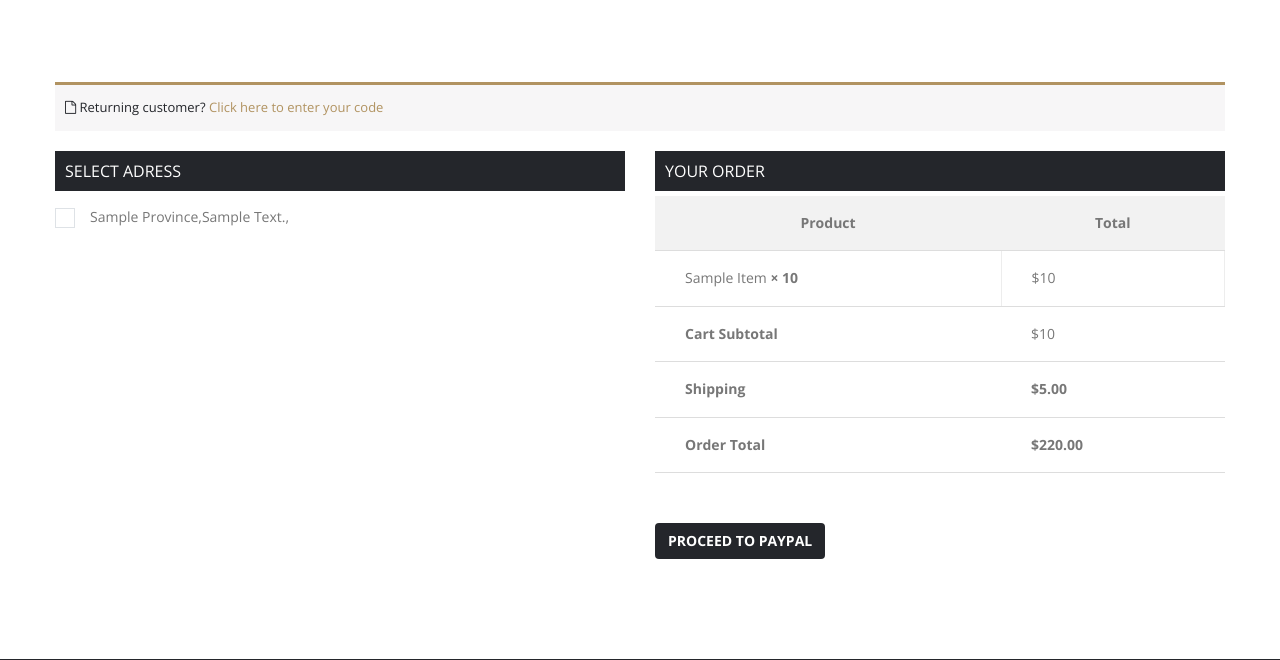
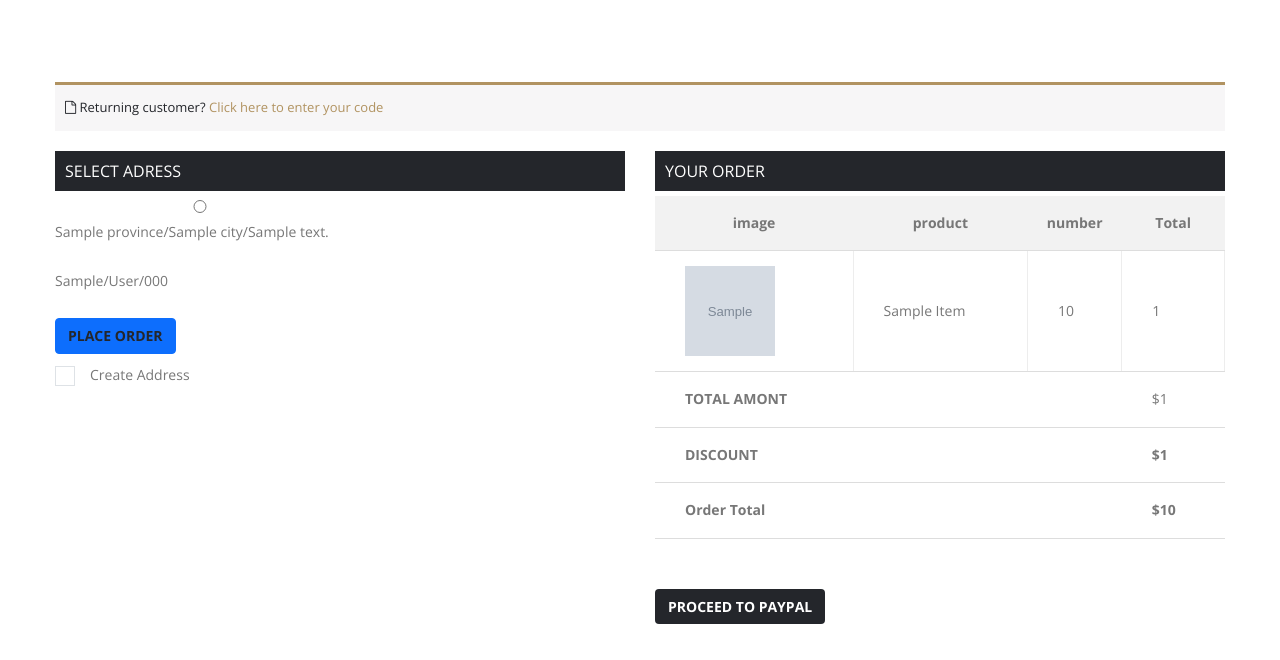
Before and after one commit to FATEMEHAG79/Django-Shop-Project, a Django app: template templates/cart/checkout.html in a window 1280 px wide. Shown: the part 225-885 px from the top of the page. Run offline with Django 3.2, Linux system fonts and the light colour scheme; the template is opened without the code that fills it: most values are stand-ins (such as "Sample title", 1, 10 or a date in 2020); grey boxes marked "Sample" are stand-in pictures; some libraries are stand-ins or nearby versions; some web fonts are replaced.

Commit message:
✨Develop 04 | Edit Address and create Adress in checkout page.

```diff
--- a/templates/cart/checkout.html
+++ b/templates/cart/checkout.html
@@ -6,7 +6,6 @@
     <div class="checkout-section">
         <div class="container">
             <div class="row">
-                <!-- User Quick Action Form -->
                  <div class="col-12">
                     <div class="user-actions accordion" data-aos="fade-up" data-aos-delay="200">
                         <h3>
@@ -17,127 +16,137 @@
                         </h3>
                         <div id="checkout_coupon" class="collapse checkout_coupon" data-parent="#checkout_coupon">
                             <div class="checkout_info">
-                                <form action="#">
-                                    <input placeholder="Coupon code" type="text">
-                                    <button class="btn btn-md btn-black-default-hover" type="submit">Apply
+                                <form method="post" action="{% url  "coupon"%}" >
+                                    {% csrf_token %}
+                                    <input  name="code" placeholder="Coupon code" type="text">
+                                    <button class="btn btn-md btn-black-default-hover" >Apply
                                         coupon</button>
                                 </form>
                             </div>
                         </div>
                     </div>
                 </div>
-                <!-- User Quick Action Form -->
+
             </div>
             <!-- Start User Details Checkout Form -->
             <div class="checkout_form" data-aos="fade-up" data-aos-delay="400">
                 <div class="row">
                     <div class="col-lg-6 col-md-6">
                             <h3>SELECT ADRESS</h3>
+                            <form id="addressForm" method="post" action="{% url 'order' %}">
+    {% csrf_token %}
     {% for add in address %}
     <div class="panel-default">
-                                    <label class="checkbox-default" for="currencyPaypal" data-bs-toggle="collapse"
-                                        data-bs-target="#methodPaypal">
-                                        <input type="checkbox" id="currencyPaypal">
-                                        <span>{{ add.province}},{{ add.apartment_address }},</span>
+        <label class="radio-default" for="shipping{{ add.id }}" data-bs-toggle="collapse" data-bs-target="#anotherShipping{{ add.id }}">
+            <input type="radio" name="selectedAddress" id="shipping{{ add.id }}" value="{{ add.id }}">
+            <span> {{ add.province }}/{{ add.city }}/{{ add.apartment_address }}</span>
+            <br><br>
+            <span> {{ add.first_name_recivier }}/{{ add.last_name_recivier }}/{{ add.phone_number_reciver }}</span>
         </label>
-                                    <form id="methodPaypal" class="collapse "  action="{% url "editaddress"  %}" method="post">
+        <div id="anotherShipping{{ add.id }}" class="collapse mt-3" data-parent="#anotherShipping{{ add.id }}">
+            <div class="row">
+                <a href="{% url "updateaddress" add.id %}"><button class="btn btn-md btn-black-default-hover" type="button">EDIT</button></a>
+            </div>
+        </div>
+    </div>
+    <br>
+    {% endfor %}
+    <button type="submit" class="btn btn-primary">Place Order</button>
+</form>
+                        <div class="panel-default">
+                                    <label class="checkbox-default" for="newShipping" data-bs-toggle="collapse"
+                                        data-bs-target="#anotherShipping">
+                                        <input type="checkbox" id="newShipping">
+                                        <span>create address</span>
+                                    </label>
+                                    <div id="anotherShipping" class="collapse mt-3" data-parent="#anotherShipping">
+                                        <div class="row">
+                                            <form id="createaddresses">
                                                 {% csrf_token %}
-                                        <input type="hidden" name="address_id" value="{{ add.id }}">
-                            <div class="row">
-                                <div class="col-lg-6">
+                                                <h5 style="color:red;"></h5>
+                                                <br>
+                                            <div class="col-12">
                                                 <div class="default-form-box">
                                                     <label>First Name <span>*</span></label>
-                                        <input type="text" name="first_name_recivier" value={{ add.first_name_recivier }}>
-                                    </div>
-                                </div>
-                            <div class="col-lg-6">
-                                <div class="default-form-box">
-                                    <label>Last Name <span>*</span></label>
-                                    <input type="text" name="last_name_recivier" value={{ add.last_name_recivier }}>
+                                                    <input type="text" name="first_name_recivier" id="first_name_recivier" required>
                                                 </div>
                                             </div>
                                             <div class="col-12">
                                                 <div class="default-form-box">
-                                        <label for="country">province <span>*</span></label>
-                                        <input type="text" name="province" value={{ add.province }}>
+                                                    <label>Last Name <span>*</span></label>
+                                                    <input type="text" name="last_name_recivier" id="last_name_recivier" required>
+                                                </div>
+                                            </div>
+                                            <div class="col-12">
+                                                <div class="select_form_select default-form-box">
+                                                    <label for="countru_name">Province <span>*</span></label>
+                                                    <select class="niceselect_option wide" name="province"  id="province" required>
+                                                        <option value="Tehran">Tehran</option>
+                                                        <option value="Gilan">Gilan</option>
+                                                        <option value="East Azerbaijan">East Azerbaijan</option>
+                                                        <option value="Khuzestan">Khuzestan</option>
+                                                        <option value="Fars">Fars</option>
+                                                        <option value="Isfahan">Isfahan</option>
+                                                        <option value="Razavi Khorasan">Razavi Khorasan</option>
+                                                        <option value="Qazvin">Qazvin</option>
+                                                        <option value="Semnan">Semnan</option>
+                                                        <option value="Qom">Qom</option>
+                                                        <option value="Markazi">Markazi</option>
+                                                        <option value="Zanjan">Zanjan</option>
+                                                        <option value="Mazandaran">Mazandaran</option>
+                                                        <option value="Golestan">Golestan</option>
+                                                        <option value="Ardabil">Ardabil</option>
+                                                        <option value="West Azerbaijan">West Azerbaijan</option>
+                                                        <option value="Hamadan">Hamadan</option>
+                                                        <option value="Kurdistan">Kurdistan</option>
+                                                        <option value="Kermanshah">Kermanshah</option>
+                                                        <option value="Lorestan">Lorestan</option>
+                                                        <option value="Bushehr">Bushehr</option>
+                                                        <option value="Kerman">Kerman</option>
+                                                        <option value="Hormozgan">Hormozgan</option>
+                                                        <option value="Chaharmahal and Bakhtiari">Chaharmahal and Bakhtiari</option>
+                                                        <option value="Yazd">Yazd</option>
+                                                        <option value="Sistan and Baluchestan">Sistan and Baluchestan</option>
+                                                        <option value="Ilam">Ilam</option>
+                                                        <option value="Kohgiluyeh and Boyer-Ahmad">Kohgiluyeh and Boyer-Ahmad</option>
+                                                        <option value="North Khorasan">North Khorasan</option>
+                                                        <option value="South Khorasan">South Khorasan</option>
+                                                        <option value="Alborz">Alborz</option>
+                                                    </select>
+                                                </div>
+                                            </div>
+                                             <div class="col-12">
+                                                <div class="select_form_select default-form-box">
+                                                   <div class="default-form-box">
+                                                      <label>city <span>*</span></label>
+                                                       <input placeholder="city" type="text" name="city" id="city" required>
+                                                    </div>
                                                 </div>
                                              </div>
                                             <div class="col-12">
                                                 <div class="default-form-box">
-                                        <label> address <span>*</span></label>
-                                        <input name="apartment_address" type="text" value="{{ add.apartment_address }}">
+                                                    <label>address <span>*</span></label>
+                                                    <input placeholder="address" type="text" name="apartment_address" id="apartment_address" required>
                                                 </div>
                                             </div>
                                             <div class="col-12">
                                                 <div class="default-form-box">
                                                     <label>zip code <span>*</span></label>
-                                        <input type="text" name="zip" value="{{ add.zip }}" >
+                                                    <input type="text" name="zip" id="zip" required>
                                                 </div>
                                             </div>
                                             <div class="col-12">
                                                 <div class="default-form-box">
-                                        <label>Phone number</label>
-                                        <input type="text" name="phone_number_reciver" value="{{ add.phone_number_reciver }}">
+                                                    <label>Phone<span>*</span></label>
+                                                    <input type="number" name="phone_number_reciver" id="phone_number_reciver" required>
                                                 </div>
                                             </div>
-                                <div class="order_button pt-3">
-                                    <button class="btn btn-md btn-black-default-hover" type="submit">save</button>
-                                </div>
+                                             <div class="save_button mt-3">
+                                                <button class="btn btn-md btn-black-default-hover"
+                                                    type="submit">Save</button>
                                             </div>
                                          </form>
                                     </div>
-                            {% endfor %}
-            <div class="panel-default">
-{#                    <label class="checkbox-default" for="currencyCod" data-bs-toggle="collapse"#}
-{#                        data-bs-target="#methodCod">#}
-{#                        <input type="checkbox" id="currencyCod">#}
-{#                        <span>create adress</span>#}
-{#                    </label>#}
-                    <div id="methodCod" class="collapse" data-parent="#methodCod">
-                        <form class="card-body1" action="" method="post">
-                            {% csrf_token %}
-                            <div class="row">
-                                <div class="col-lg-6">
-                                    <div class="default-form-box">
-                                        <label>First Name <span>*</span></label>
-                                        <input type="text" name="first_name_recivier">
-                                    </div>
-                                </div>
-                            <div class="col-lg-6">
-                                <div class="default-form-box">
-                                    <label>Last Name <span>*</span></label>
-                                    <input type="text" name="last_name_recivier">
-                                </div>
-                            </div>
-                                <div class="col-12">
-                                    <div class="default-form-box">
-                                        <label for="country">province <span>*</span></label>
-                                      <input type="text" name="province" >
-                                    </div>
-                                </div>
-                                <div class="col-12">
-                                    <div class="default-form-box">
-                                        <label> address <span>*</span></label>
-                                       <input name="apartment_address" type="text">
-                                    </div>
-                                </div>
-                                <div class="col-12">
-                                    <div class="default-form-box">
-                                        <label>zip code <span>*</span></label>
-                                        <input type="text" name="zip" >
-                                    </div>
-                                </div>
-                               <div class="col-12">
-                                    <div class="default-form-box">
-                                        <label>Phone number</label>
-                                         <input type="text" name="phone_number_reciver" >
-                                    </div>
-                                </div>
-                                <div class="order_button pt-3">
-                                    <button class="btn btn-md btn-black-default-hover" type="submit">save</button>
-                                </div>
-                            </div>
-                        </form>
                                 </div>
                             </div>
                     </div>
@@ -148,29 +157,41 @@
                                 <table>
                                     <thead>
                                         <tr>
-                                            <th>Product</th>
+                                            <th>image</th>
+                                            <th>product</th>
+                                            <th>number</th>
                                             <th>Total</th>
                                         </tr>
                                     </thead>
+                                {% for id,item in cart_data.items %}
                                     <tbody>
-                                    {% for id,item in cart_data.items %}
-                                        <tr>
-                                            <td> {{ item.name }}<strong> × {{ item.qty }}</strong></td>
-                                            <td>${{ item.totla_price }}</td>
+                                            <td> <a href="{% url "productdetail" item.slug_category item.slug %}" style="width: 20px;height: 20px;">
+                                    {% for image in item.media %}
+                                        <img src="{{ image.file }}" style="width:90px ;height: 90px" >
+                                    {% endfor %}</a></td>
+                                        <td>{{ item.name }}</td>
+                                        <td>{{ item.qty }}</td>
+                                            <td>{{ item.total_price }}</td>
+                                    </tbody>
                                   {% endfor %}
-                                    </tbody>
                                     <tfoot>
                                         <tr>
-                                            <th>Cart Subtotal</th>
-                                            <td>${{ cart_total_amount}}</td>
+                                            <th>TOTAL AMONT</th>
+                                            <td></td>
+                                            <td></td>
+                                            <td>${{ total_amount}}</td>
                                         </tr>
                                         <tr>
-                                            <th>Shipping</th>
-                                            <td><strong>$5.00</strong></td>
+                                            <th>DISCOUNT</th>
+                                            <td></td>
+                                            <td></td>
+                                            <td><strong>${{ total_discount_amount }}</strong></td>
                                         </tr>
                                         <tr class="order_total">
                                             <th>Order Total</th>
-                                            <td><strong>$220.00</strong></td>
+                                            <td></td>
+                                            <td></td>
+                                            <td><strong>${{ cart_total_amount }}</strong></td>
                                         </tr>
                                     </tfoot>
                                 </table>
@@ -188,3 +209,38 @@
         </div>
     </div><!-- ...:::: End Checkout Section:::... -->
 {% endblock %}
+       {% block extra_scripts %}
+     <script type="text/javascript">
+        $(document).on("submit" , "#createaddresses" , function(b){
+            b.preventDefault();
+            $.ajax({
+                type: "POST",
+                url: "{% url "createaddress" %}",
+                data:{
+                    province : $("#province").val(),
+                    city : $("#city").val(),
+                    first_name_recivier : $("#first_name_recivier").val(),
+                    last_name_recivier : $("#last_name_recivier").val(),
+                    apartment_address : $("#apartment_address").val(),
+                    zip : $("#zip").val(),
+                    phone_number_reciver : $("#phone_number_reciver").val(),
+                    csrfmiddlewaretoken: $("input[name=csrfmiddlewaretoken]").val(),
+                },
+                success: function(data){
+                    $("h5").html(data);
+                }
+            })
+        })
+    </script>
+           <script>
+document.getElementById('addressForm').addEventListener('submit', function(event) {
+    let selectedAddress = document.querySelector('input[name="selectedAddress"]:checked');
+    if (selectedAddress) {
+        console.log('Selected Address ID:', selectedAddress.value);
+    } else {
+        event.preventDefault();
+        alert('Please select an address.');
+    }
+});
+</script>
+{% endblock extra_scripts %}
```
Lines whose indentation alone changed are shown as unchanged.
